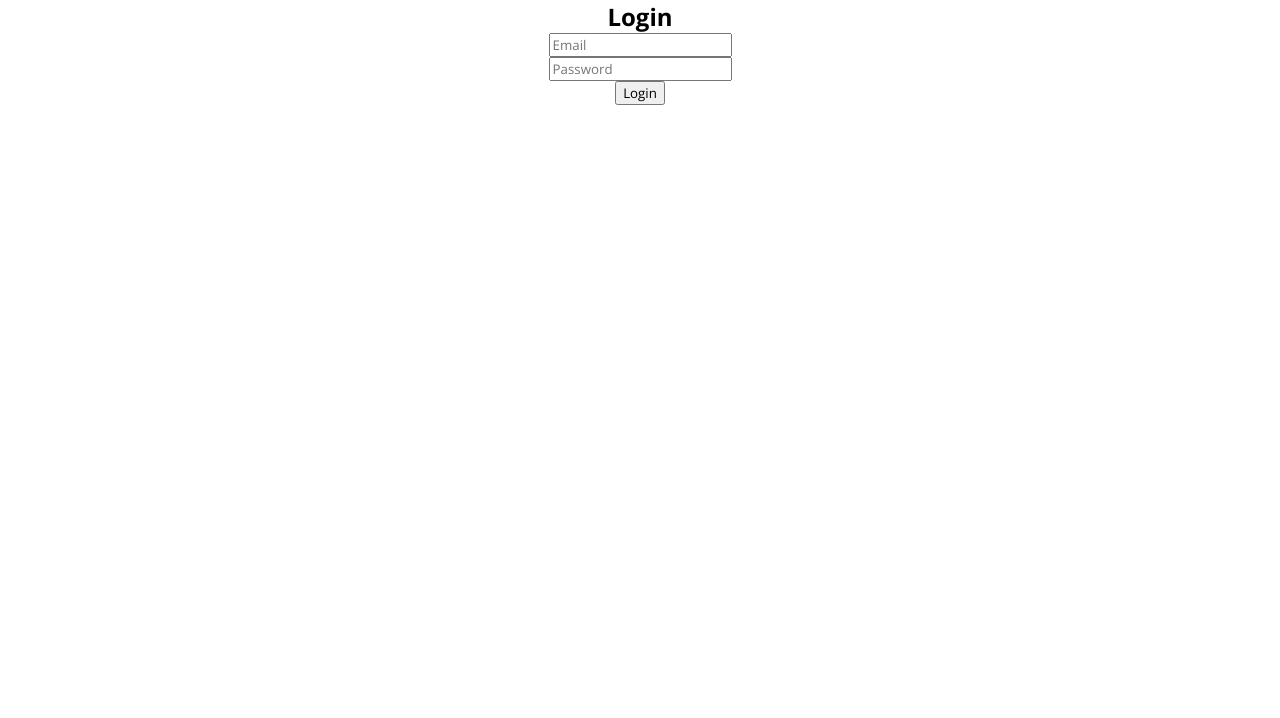
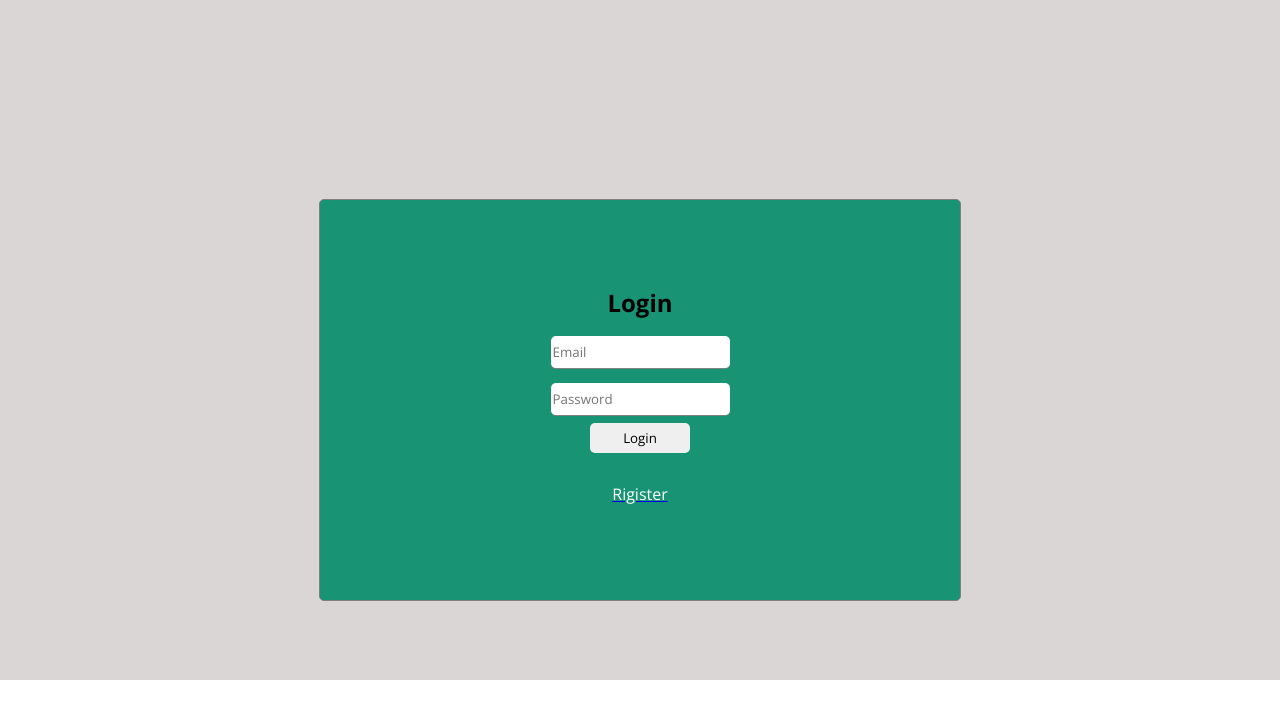
Before and after one commit to jamalgabir/booking-app, a React (Create React App) app: page /login in a window 1280 px wide. Shown: the top 718 px of the page. Built offline with nearby package versions, Linux system fonts and the light colour scheme.

Commit message:
make it better

```diff
--- a/src/pages/login/login.css
+++ b/src/pages/login/login.css
@@ -1,6 +1,54 @@
+
 .lcontainer{
+    display: flex;
+    align-items: center;
+    justify-content: center;
+    height: 680px;
+
+    background-color: rgb(219, 214, 214);
+
+}
+
+.infocontainer{
+    margin: 10px;
     display: flex;
     justify-content: center;
     align-items: center;
     flex-direction: column;
+
+
 }
+.btn{
+    border-radius: 5px;
+    border-style: hidden;
+    width: 100px;
+    height: 30px;
+    cursor: pointer;
+
+}
+.btn:hover{
+    background-color: green;
+    color: white;
+    border-style: hidden;
+    transition: 0.5s;
+}
+
+.linput{
+    border-radius: 5px;
+
+    border-style: hidden;
+    margin: 7px;
+    height: 30px;
+    border-bottom: 1px solid gray ;
+}
+.login{
+    margin-top: 120px;
+    background-color: rgb(24, 147, 116);
+    border-radius: 5px;
+    height: 50vh;
+    width: 50vw;
+    display: flex;
+    flex-direction: column;
+    border: 1px gray solid;
+    justify-content: center;
+}
--- a/src/pages/login/login.jsx
+++ b/src/pages/login/login.jsx
@@ -1,13 +1,13 @@
 import axios from 'axios';
 
 import  { useContext, useState } from 'react';
-import { Navigate } from 'react-router';
 import IsLoading from '../../components/spinner/isloading';
 import { AuthContext } from '../../context/auothContext';
 import "./login.css";
+import { Link } from 'react-router-dom';
 const Login = () => {
 
-
+    const [msg,setMsg] = useState('');
     const [credentials, setCrededtials] = useState({
         email:undefined,
         password:undefined,
@@ -21,6 +21,7 @@ const Login = () => {
 
    const handleClick =async (e)=>{
     e.preventDefault()
+
     dispatch({type:"LOGIN_START"});
     try{
         const res = await axios.post("//localhost:5000/auth/login",credentials)
@@ -29,22 +30,25 @@ const Login = () => {
 
 
     }catch(error){
-
+        setMsg(error.response.data.message)
         dispatch({type:"LOGIN_FAILURE",payload:error.response.data})
     }
 
    }
 
   return (
+    <div className='lcontainer'>
     <div className='login'>
         <h2 style={{textAlign:"center"}}>Login</h2>
-        <div className="lcontainer">
+        <div className="infocontainer">
             <input className='linput'name='email' type="text" onChange={handleChange} placeholder='Email'/>
             <input className='linput' name='password' onChange={handleChange} placeholder='Password' type={"password"}/>
-
-            {others.loading?<div><IsLoading/></div>:<button type='submit' onClick={handleClick}>Login</button>}
+            {msg&&<p style={{color:"red"}}>{msg}</p>}
+            {others.loading?<div><IsLoading/></div>:<button className='btn' type='submit' onClick={handleClick}>Login</button>}
+            <Link to={"/register"}><p style={{marginTop:"30px",color:"white"}}>Rigister</p></Link>
         </div>
 
+    </div>
     </div>
   )
 }
```
